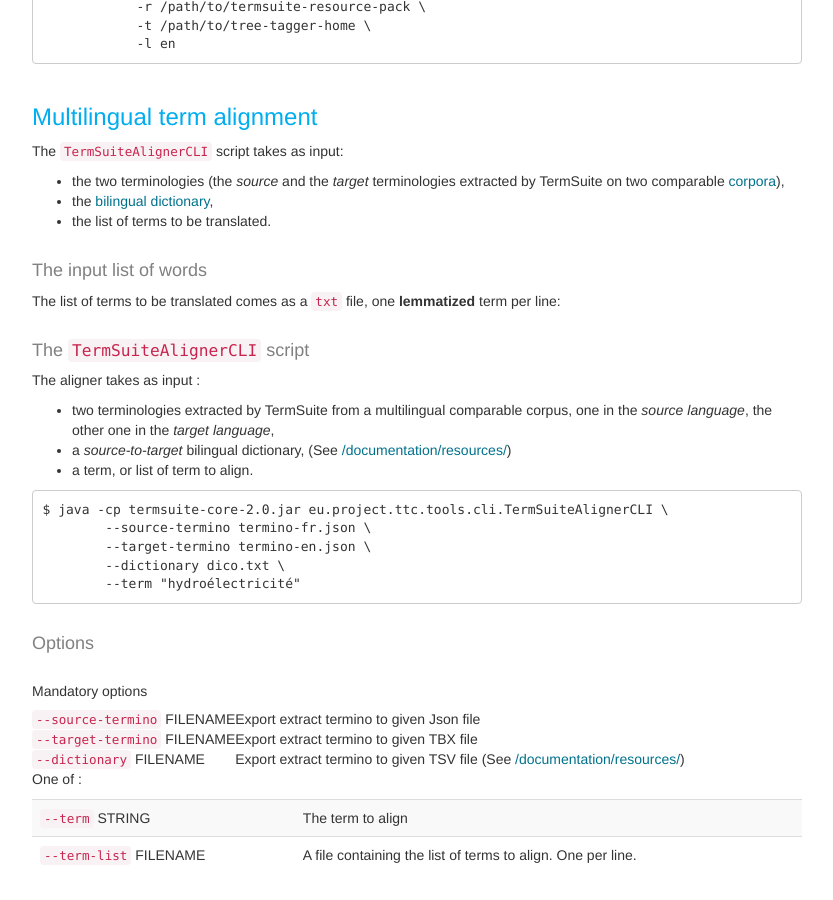
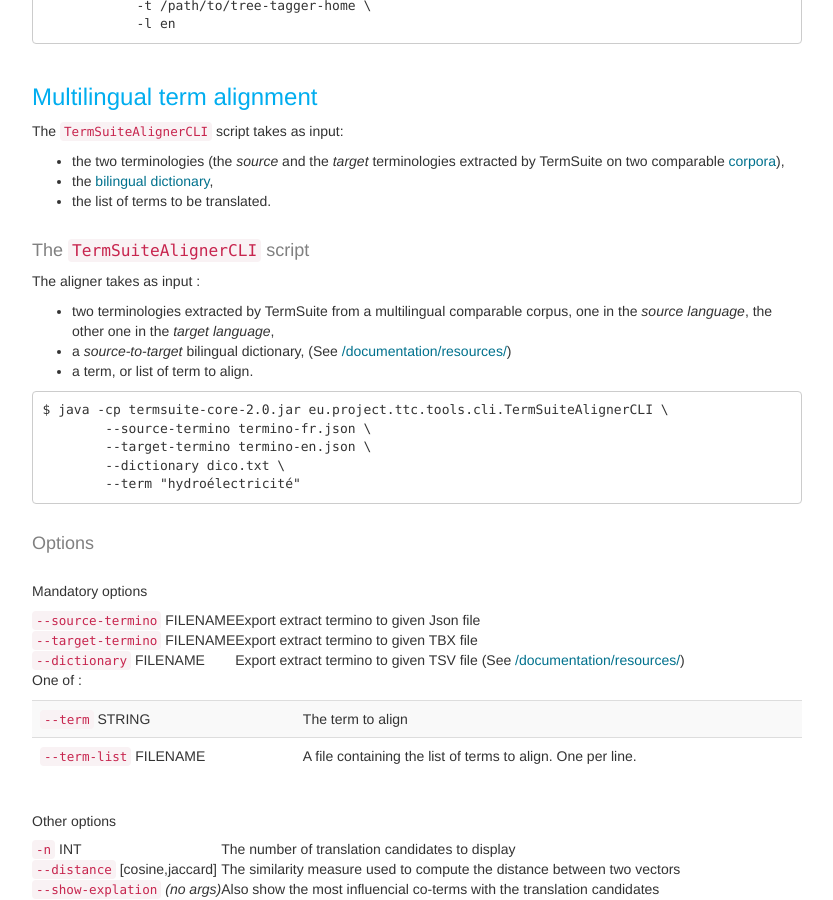
Before and after one commit to termsuite/termsuite.github.io, a Jekyll site: the page built from _documentation/18-command-line-api.md, in a window 1280 px wide and 900 px high, scrolled down 4315 px. Shown: the whole window, without its empty margins (423-1256 px from the left). Built offline with Jekyll 4.4.1, drawn with Linux system fonts in a browser that asks for light colours; nearby versions of some CDN libraries; some of the changed text lies outside the part shown.

```diff
--- a/_documentation/18-command-line-api.md
+++ b/_documentation/18-command-line-api.md
@@ -168,10 +168,6 @@
  * the [bilingual dictionary](/documentation/resources/#dictionary),
  * the list of terms to be translated.
 
-#### The input list of words
-
-The list of terms to be translated comes as a `txt` file, one **lemmatized** term per line:
-
 #### The `TermSuiteAlignerCLI` script
 {:id="aligner"}
 
```
